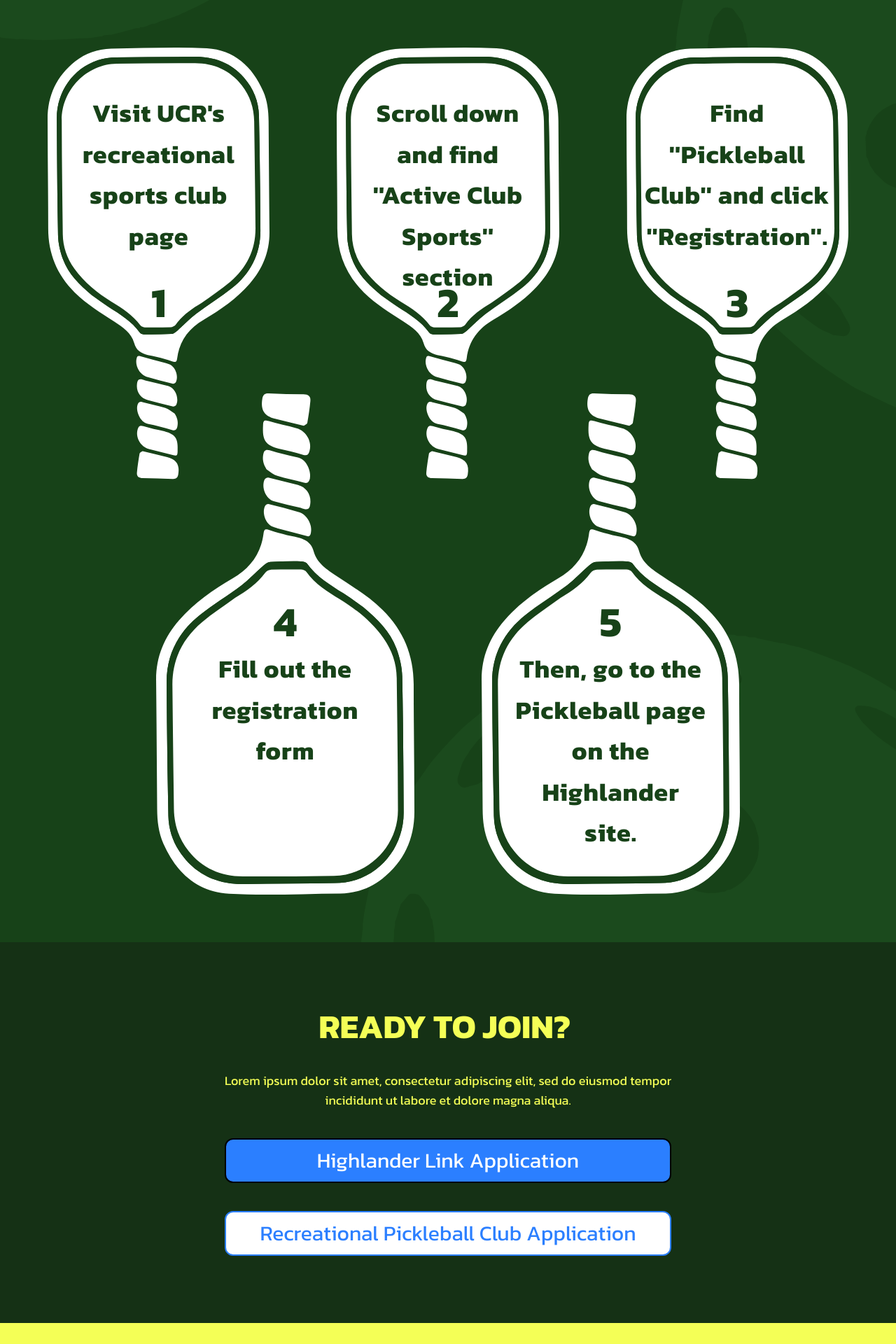
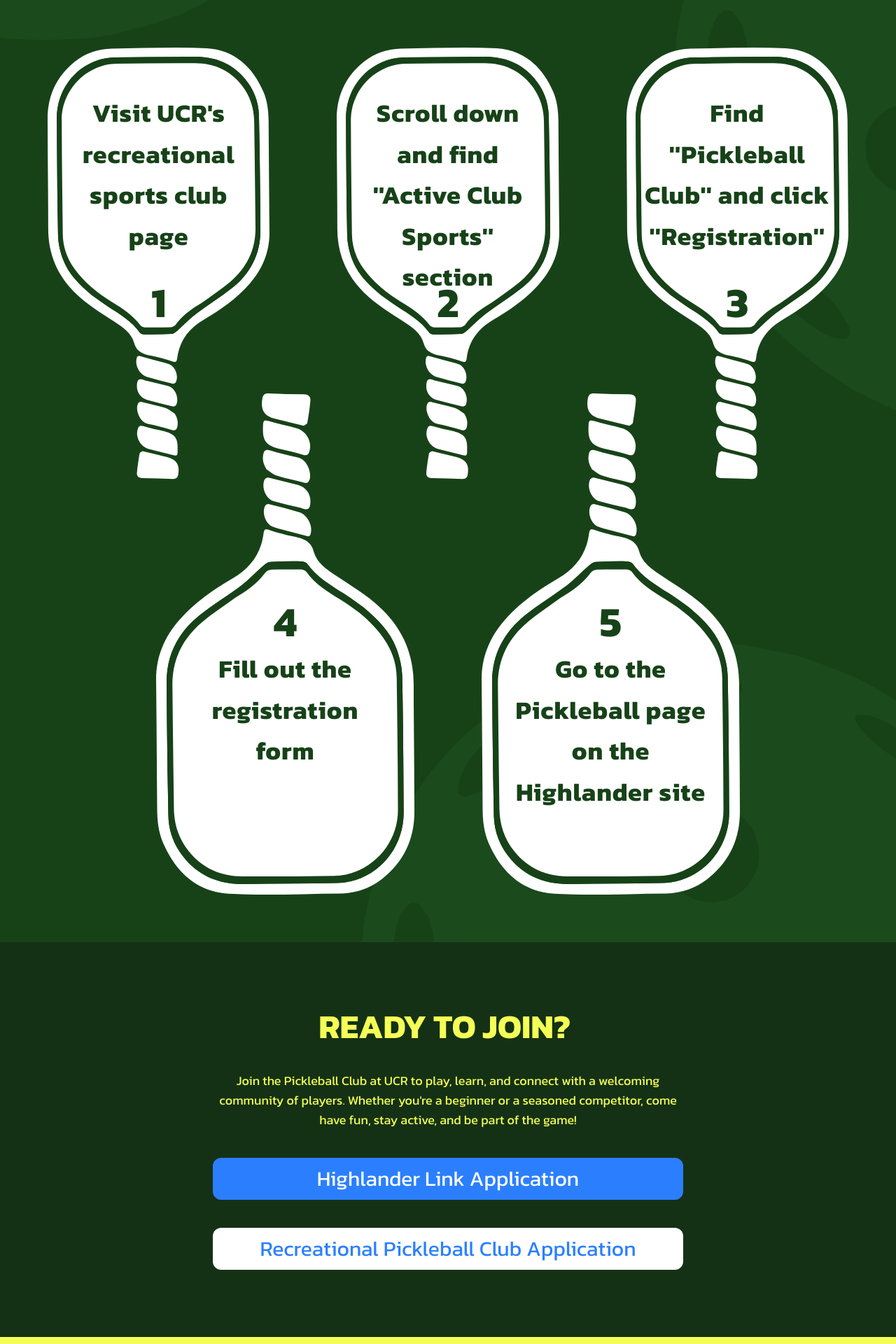
Before and after one commit to acm-ucr/pickleball-website, a Next.js app: page / in a window 1280 px wide. Shown: the part 1000-2920 px from the top of the page at 70% size. Built offline with nearby package versions, Linux system fonts and the light colour scheme.

Commit message:
made small fixes

```diff
--- a/src/components/footer.tsx
+++ b/src/components/footer.tsx
@@ -19,7 +19,7 @@
             {footerData.map(({ Icon, link }) => (
               <div key={link}>
                 <Link href={link} target="_blank">
-                  <Icon className="w-auto text-5xl" />
+                  <Icon className="w-auto text-5xl hover:scale-110" />
                 </Link>
               </div>
             ))}
--- a/src/components/home/button.tsx
+++ b/src/components/home/button.tsx
@@ -18,7 +18,7 @@
   return (
     <Link
       href={link}
-      className={`${textColor} ${background} ${borderColor} w-full rounded-xl border-2 py-3 text-center text-xl sm:text-3xl`}
+      className={`${textColor} ${background} ${borderColor} w-full rounded-xl border-2 py-3 text-center text-xl sm:text-3xl hover:scale-105`}
     >
       {text}
     </Link>
--- a/src/components/home/readytojoin.tsx
+++ b/src/components/home/readytojoin.tsx
@@ -42,8 +42,8 @@
           viewport={{ once: true }}
           className="max-w-xs text-center text-base sm:max-w-2xl sm:text-lg"
         >
-          Lorem ipsum dolor sit amet, consectetur adipiscing elit, sed do
-          eiusmod tempor <br /> incididunt ut labore et dolore magna aliqua.
+          Join the Pickleball Club at UCR to play, learn, and connect with a welcoming community of players.
+           Whether you're a beginner or a seasoned competitor, come have fun, stay active, and be part of the game!
         </motion.p>
         <motion.div
           className="flex w-full"
@@ -57,7 +57,7 @@
           <Button
             textColor="text-white"
             background="bg-blue-500"
-            borderColor="border-black"
+            borderColor="border-none"
             text="Highlander Link Application"
             link="https://highlanderlink.ucr.edu/organization/pickleball"
           />
@@ -74,7 +74,7 @@
           <Button
             textColor="text-blue-500"
             background="bg-white"
-            borderColor="border-blue-500"
+            borderColor="border-none"
             text="Recreational Pickleball Club Application"
             link="/"
           />
--- a/src/components/navbar.tsx
+++ b/src/components/navbar.tsx
@@ -42,7 +42,7 @@
 
   return (
     <div className="bg-pickleball-lime-100 flex w-full items-center justify-between p-5 px-10 text-black">
-      <div className="z-20 cursor-pointer text-3xl font-semibold">
+      <div className="z-20 cursor-pointer text-3xl font-semibold hover:scale-105 hover:text-pickleball-blue-100">
         <Link href="/">PICKLEBALL@UCR</Link>
       </div>
       <div className="hidden space-x-16 text-xl md:flex">
@@ -52,7 +52,7 @@
               className={`cursor-pointer ${
                 pathname === link
                   ? "text-pickleball-blue-100 font-semibold"
-                  : "hover:text-pickleball-green-100 text-black"
+                  : "hover:text-pickleball-blue-100 text-black"
               }`}
             >
               {name}
--- a/src/data/paddle.ts
+++ b/src/data/paddle.ts
@@ -10,7 +10,7 @@
   },
 
   {
-    text: "Find ''Pickleball Club'' and click ''Registration''. ",
+    text: "Find ''Pickleball Club'' and click ''Registration'' ",
     number: "3",
   },
 
@@ -20,7 +20,7 @@
   },
 
   {
-    text: "Then, go to the Pickleball page on the Highlander site.",
+    text: "Go to the Pickleball page on the Highlander site",
     number: "5",
   },
 ];
```
